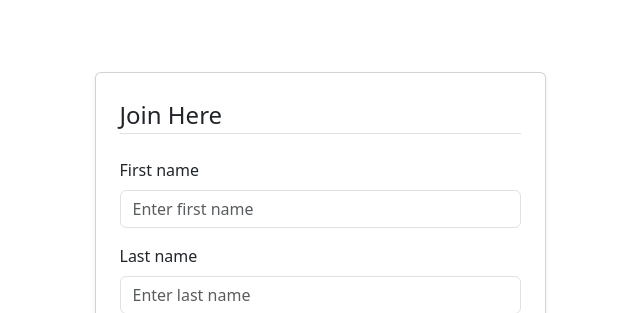
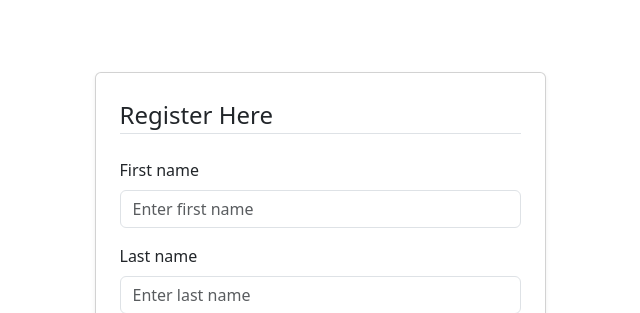
Before and after one commit to lra2001/top_clinic, a Django app: page /register/ in a window 1280 px wide. Shown: the part 56-369 px from the top of the page, without its empty margins (320-960 px from the left). Run offline with Django 5.2, Linux system fonts and the light colour scheme; some libraries are stand-ins or nearby versions.

Commit message:
Update register.html
- Update wording from "Join" to "Register"

```diff
--- a/users/templates/users/register.html
+++ b/users/templates/users/register.html
@@ -8,7 +8,7 @@
                 <form method="POST">
                     {% csrf_token %}
                     <fieldset class="form-group">
-                        <legend class="border-bottom mb-4">Join Here</legend>
+                        <legend class="border-bottom mb-4">Register Here</legend>
                         {{ form|crispy }}
                     </fieldset>
                     <div class="form-group pb-2">
```
